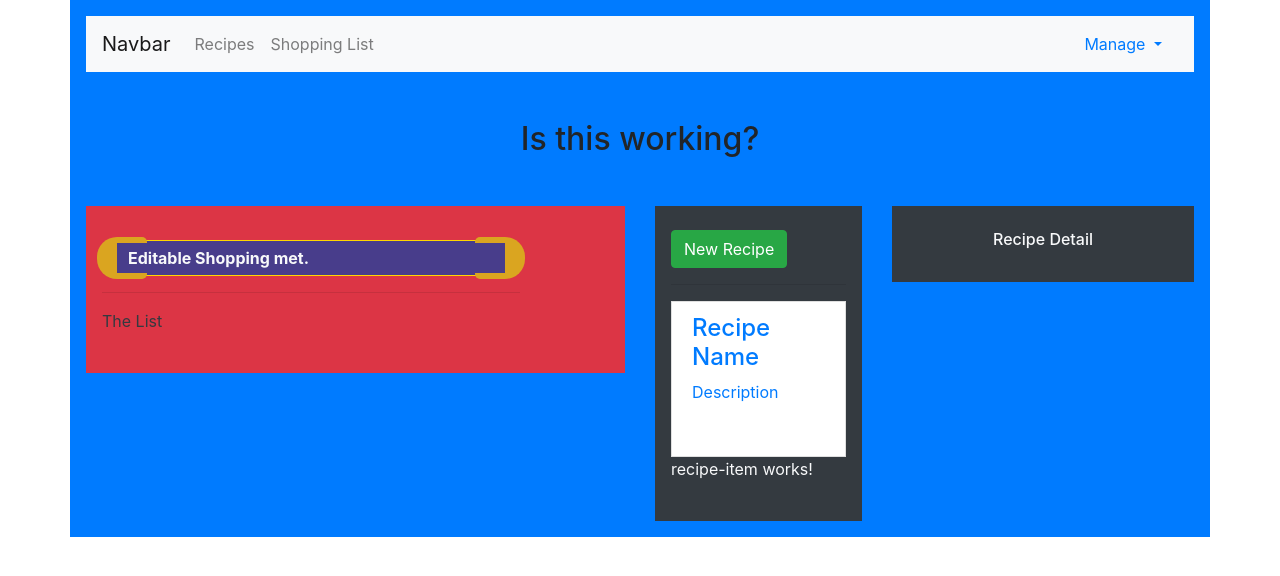
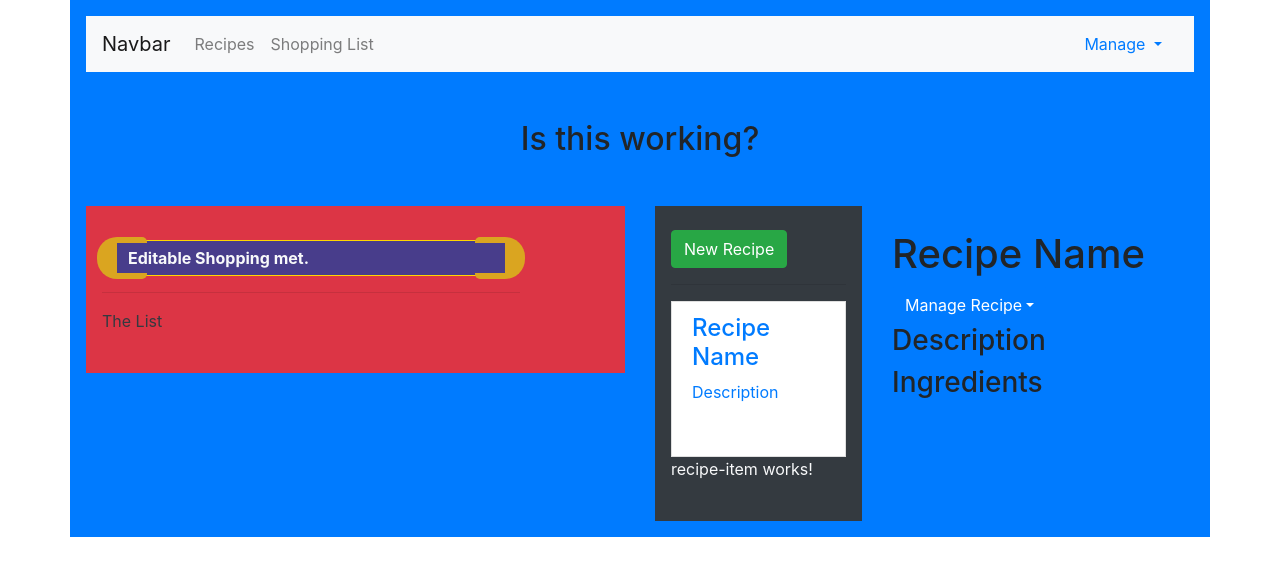
Before and after one commit to RyanLawWilson/RecipeBook, an Angular app: page / in a window 1280 px wide. Shown: the top 576 px of the page. Built offline with nearby package versions, Linux system fonts and the light colour scheme.

Commit message:
Fill out Recipe Detail Component

```diff
--- a/src/app/recipes/recipe-detail/recipe-detail.component.html
+++ b/src/app/recipes/recipe-detail/recipe-detail.component.html
@@ -1,3 +1,32 @@
-<div class="recipe-list text-light bg-dark py-4 px-3">
-    <h6 class="text-center">Recipe Detail</h6>
+<div class="row">
+    <div class="col-12">
+        <img src="" alt="" class="img-responsize">
+    </div>
 </div>
+<div class="row">
+    <div class="col-12">
+        <h1>Recipe Name</h1>
+    </div>
+</div>
+<div class="row">
+    <div class="col-12">
+        <div class="btn-group">
+            <button type="button" class="btn btn-primary dropdown-toggle">Manage Recipe</button>
+            <ul class="dropdown-menu">
+                <li><a href="#">Add Ingredients</a></li>
+                <li><a href="#">Edit Recipe</a></li>
+                <li><a href="#">Delete Recipe</a></li>
+            </ul>
+        </div>
+    </div>
+</div>
+<div class="row">
+    <div class="col-12">
+        <h3>Description</h3>
+    </div>
+</div>
+<div class="row">
+    <div class="col-12">
+        <h3>Ingredients</h3>
+    </div>
+</div>
```
